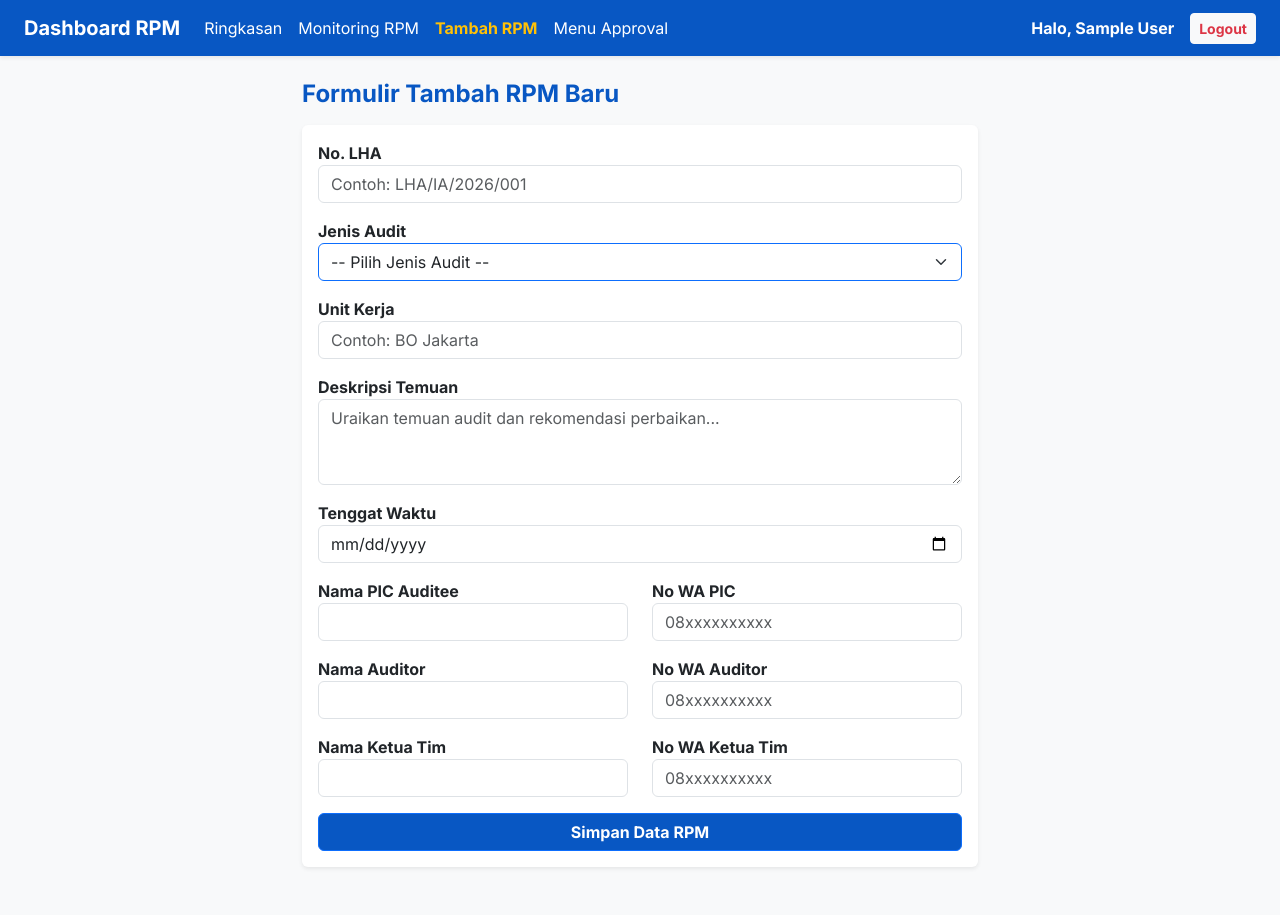
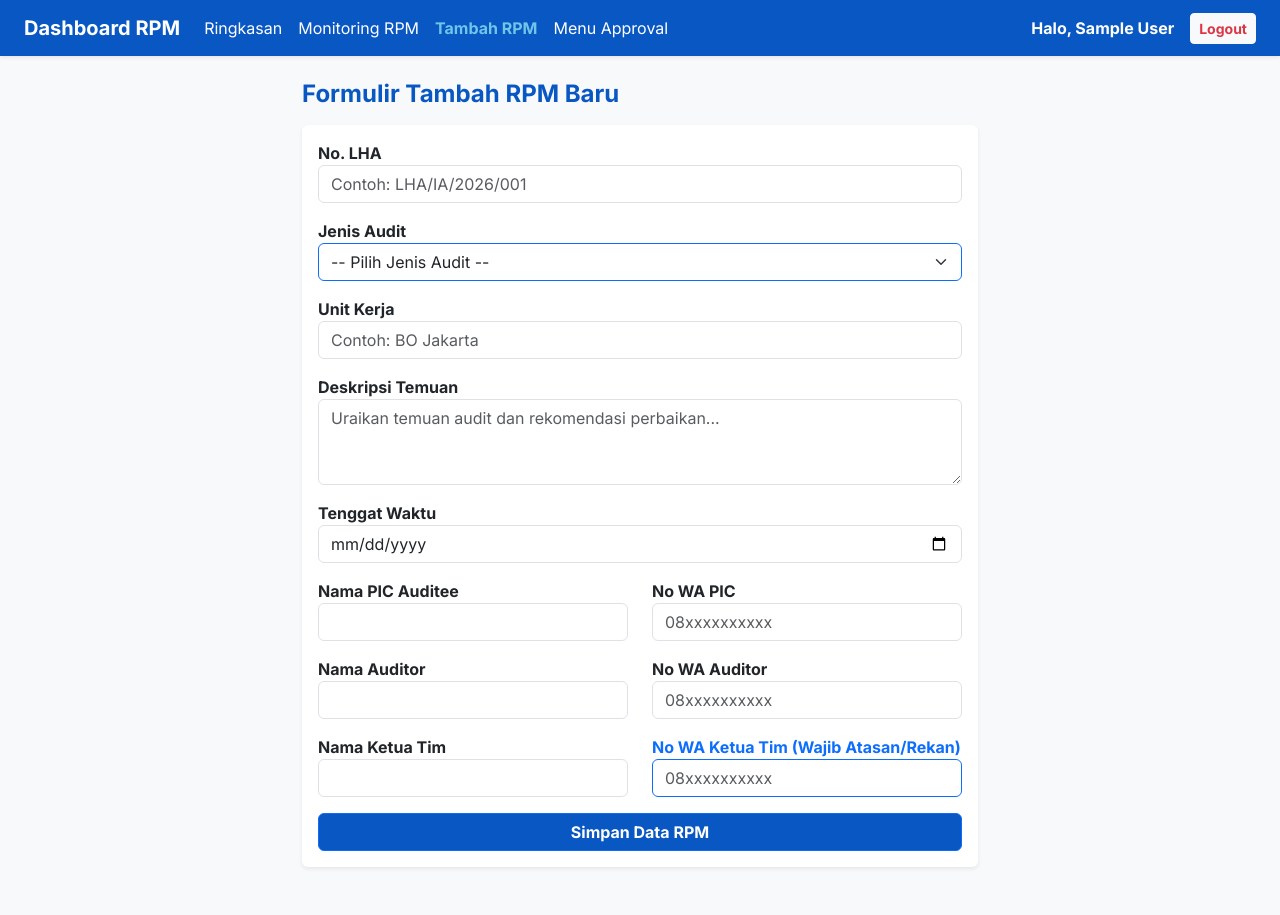
Before and after one commit to TasserFace/Dashboard-Audit-RPM, a Flask app: template templates/form.html in a window 1280 px wide. Run offline with Flask 3, Linux system fonts and the light colour scheme; the template is opened without the code that fills it, so the values that code supplies are empty; the visitor is signed in with stand-in values (Sample User, id 1).

Commit message:
Update form.html

```diff
--- a/templates/form.html
+++ b/templates/form.html
@@ -5,7 +5,7 @@
     <title>Tambah RPM</title>
     <link href="https://fonts.googleapis.com/css2?family=Inter:wght@400;600;700&display=swap" rel="stylesheet">
     <link href="https://cdn.jsdelivr.net/npm/bootstrap@5.3.0/dist/css/bootstrap.min.css" rel="stylesheet">
-    <style>body { font-family: 'Inter', sans-serif; color: #0857C3; } .bg-nusantara { background-color: #0857C3 !important; }</style>
+    <style>body { font-family: 'Inter', sans-serif; color: #0857C3; } .bg-nusantara { background-color: #0857C3 !important; } .text-mentari { color: #71C5E8 !important; }</style>
 </head>
 <body class="bg-light">
     <!-- Navbar -->
@@ -16,7 +16,7 @@
                 <ul class="navbar-nav me-auto mb-2 mb-lg-0">
                     <li class="nav-item"><a class="nav-link text-white" href="/">Ringkasan</a></li>
                     <li class="nav-item"><a class="nav-link text-white" href="/monitoring">Monitoring RPM</a></li>
-                    <li class="nav-item"><a class="nav-link active text-warning fw-bold" href="/input">Tambah RPM</a></li>
+                    <li class="nav-item"><a class="nav-link active text-mentari fw-bold" href="/input">Tambah RPM</a></li>
                     <li class="nav-item"><a class="nav-link text-white" href="/approval">Menu Approval</a></li>
                 </ul>
                 <div class="d-flex text-white align-items-center ms-auto">
@@ -29,12 +29,15 @@
 
     <div class="container" style="max-width: 700px;">
         <h4 class="fw-bold mb-3 text-nusantara">Formulir Tambah RPM Baru</h4>
+        {% with messages = get_flashed_messages(with_categories=true) %}
+          {% if messages %}{% for category, message in messages %}<div class="alert alert-{{ category }}">{{ message }}</div>{% endfor %}{% endif %}
+        {% endwith %}
+
         <div class="card shadow-sm border-0 mb-5">
             <div class="card-body">
                 <form action="/input" method="POST">
                     <div class="mb-3"><label class="fw-bold">No. LHA</label><input type="text" class="form-control" name="no_lha" required placeholder="Contoh: LHA/IA/2026/001"></div>
 
-                    <!-- DROPDOWN JENIS AUDIT -->
                     <div class="mb-3">
                         <label class="fw-bold">Jenis Audit</label>
                         <select class="form-select border-primary" name="jenis_audit" required>
@@ -62,7 +65,7 @@
 
                     <div class="row">
                         <div class="col-md-6 mb-3"><label class="fw-bold">Nama Ketua Tim</label><input type="text" class="form-control" name="nama_ketua_tim" required></div>
-                        <div class="col-md-6 mb-3"><label class="fw-bold">No WA Ketua Tim</label><input type="text" class="form-control" name="wa_ketua_tim" required placeholder="08xxxxxxxxxx"></div>
+                        <div class="col-md-6 mb-3"><label class="fw-bold text-primary">No WA Ketua Tim (Wajib Atasan/Rekan)</label><input type="text" class="form-control border-primary" name="wa_ketua_tim" required placeholder="08xxxxxxxxxx"></div>
                     </div>
 
                     <button type="submit" class="btn btn-primary bg-nusantara w-100 fw-bold">Simpan Data RPM</button>
```
